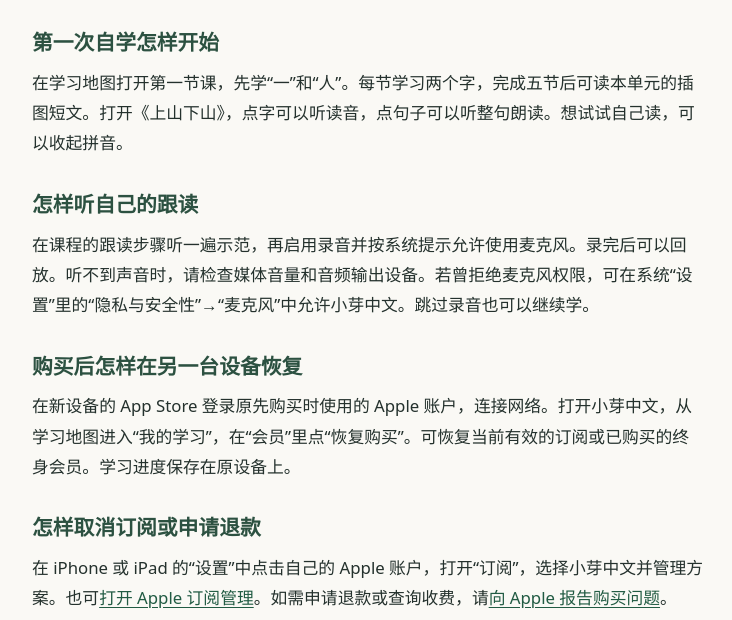
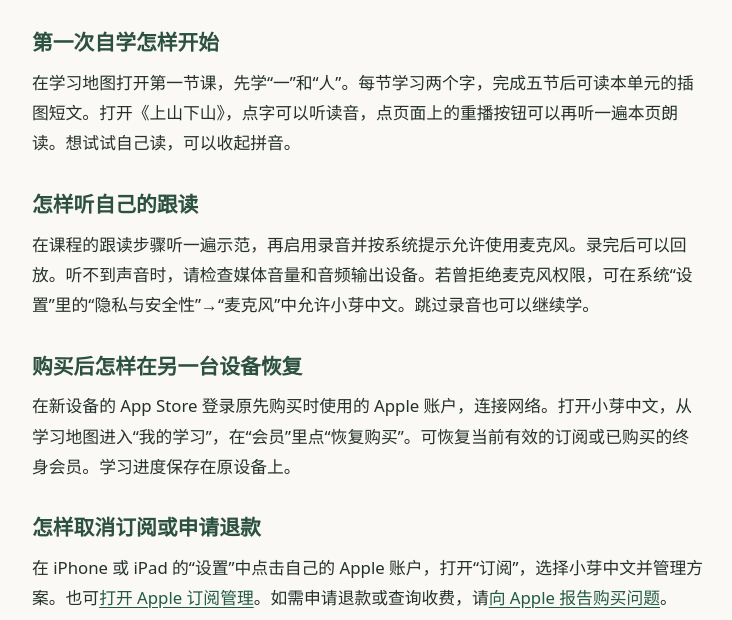
Before and after one commit to jygameclub/studyenglish, a plain HTML site: page hanzikids/hanzikids-support.html in a window 1280 px wide. Shown: the part 180-800 px from the top of the page, without its empty margins (272-1004 px from the left). Drawn offline with Linux system fonts and the light colour scheme.

Commit message:
明确短文整页朗读的重播入口

```diff
--- a/hanzikids/hanzikids-support.html
+++ b/hanzikids/hanzikids-support.html
@@ -28,7 +28,7 @@
     </header>
     <section>
       <h2>第一次自学怎样开始</h2>
-      <p>在学习地图打开第一节课，先学“一”和“人”。每节学习两个字，完成五节后可读本单元的插图短文。打开《上山下山》，点字可以听读音，点句子可以听整句朗读。想试试自己读，可以收起拼音。</p>
+      <p>在学习地图打开第一节课，先学“一”和“人”。每节学习两个字，完成五节后可读本单元的插图短文。打开《上山下山》，点字可以听读音，点页面上的重播按钮可以再听一遍本页朗读。想试试自己读，可以收起拼音。</p>
     </section>
     <section>
       <h2>怎样听自己的跟读</h2>
```
